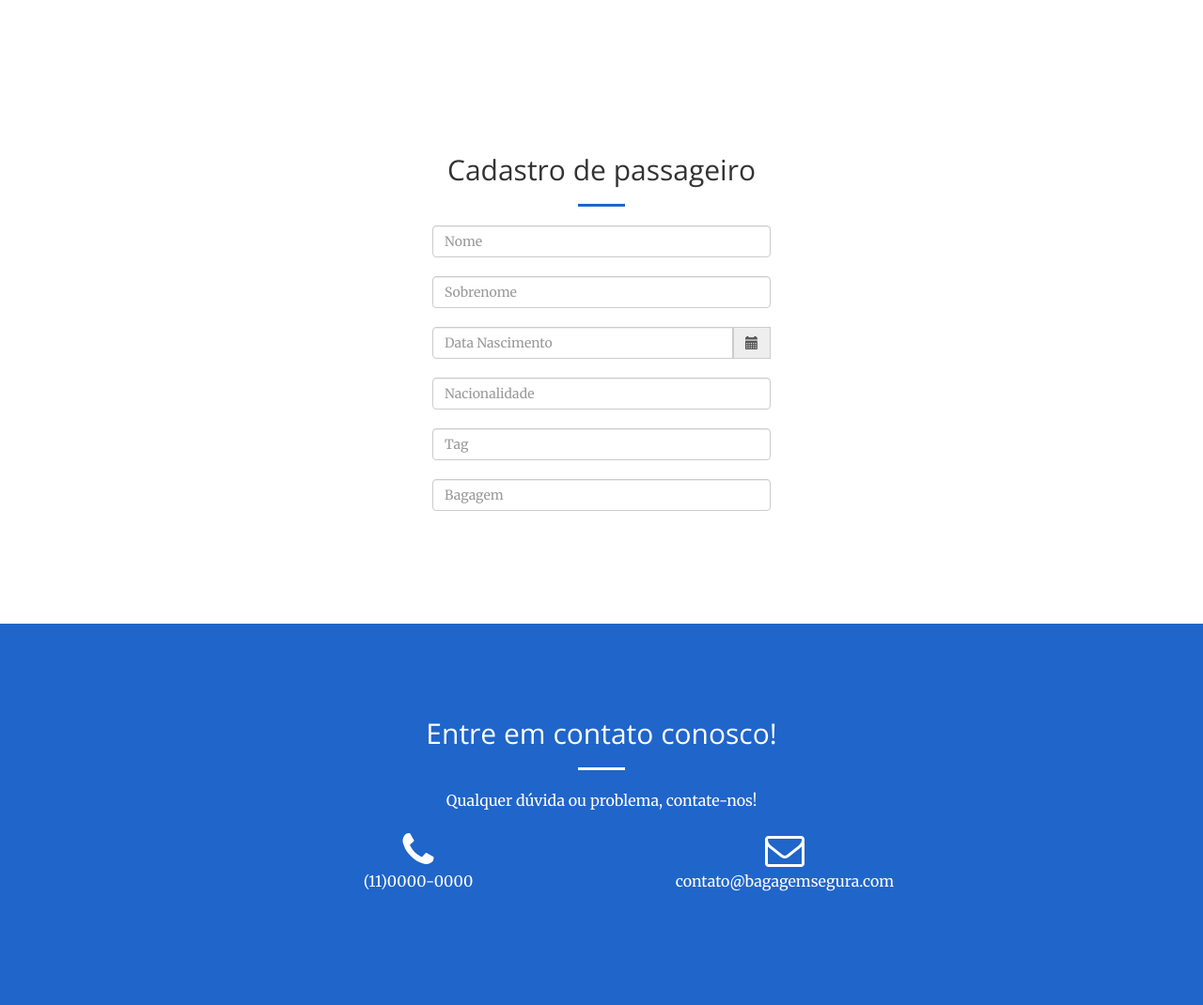
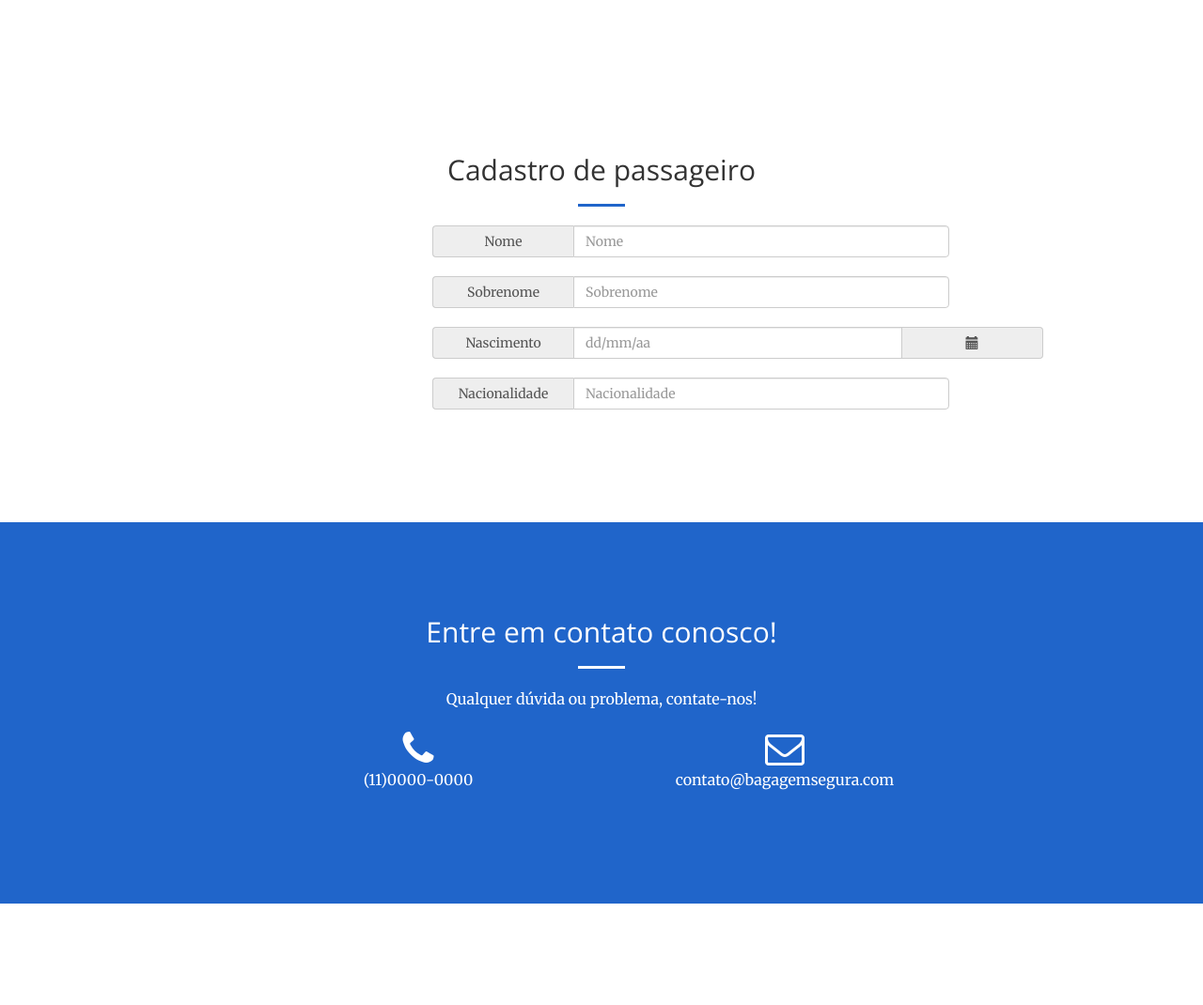
Before and after one commit to danielasy/seguranca-bagagens, a Django app: page /index/ in a window 1280 px wide. Shown: the part 1538-2608 px from the top of the page at 94% size. After the commit the page ends 2500 px from the top, so only its background shows below. Run offline with Django 3.2, Linux system fonts and the light colour scheme; parts of the project's set-up code (start-up, migrations or seed data) failed here and were passed over; some libraries are stand-ins or nearby versions.

Commit message:
Mudanca no layout

```diff
--- a/static/css/creative.css
+++ b/static/css/creative.css
@@ -419,3 +419,20 @@ img::-moz-selection {
 body {
   webkit-tap-highlight-color: #222222;
 }
+
+.input-group-addon {
+    min-width:150px;// if you want width please write here //
+    text-align:center;
+}
+
+.input-size-fixed {
+    min-width:400px;// if you want width please write here //
+}
+
+.input-size-fixed-calen {
+    min-width:350px;// if you want width please write here //
+}
+
+.calen-type {
+    max-width:50px;// if you want width please write here //
+}
--- a/templates/index.html
+++ b/templates/index.html
@@ -14,6 +14,8 @@
     <meta name="author" content="">
 
     <title>Bem-Vindo</title>
+
+    <script src="http://code.jquery.com/jquery-1.11.1.min.js"></script>
 
     <!-- Bootstrap Core CSS -->
     <link href="{% static "vendor/bootstrap/css/bootstrap.min.css" %}" rel="stylesheet">
@@ -142,24 +144,28 @@
             <div class="row">
                 <div class="col-lg-4 col-lg-offset-4 text-center">
 
-                        <input class="form-control" placeholder="Nome"><br/>
-                        <input class="form-control" placeholder="Sobrenome"><br/>
-                        <div class='input-group date' id='dataNascimento'>
-                           <input type='text' class="form-control" placeholder="Data Nascimento"/>
-                           <span class="input-group-addon">
-                               <span class="glyphicon glyphicon-calendar"></span>
-                           </span>
-                           <script type="text/javascript">
-                               $(function () {
-                                   $('#dataNascimento').datepicker({
-                                     container:'#dataNascimento'
-                                   });
-                               });
-                           </script>
-                        </div><br />
-                        <input class="form-control" placeholder="Nacionalidade"><br/>
-                        <input class="form-control" placeholder="Tag"><br/>
-                        <input class="form-control" placeholder="Bagagem"><br/>
+                  <div class="input-group input-group-md">
+                    <span class="input-group-addon">Nome</span>
+                    <input class="form-control input-size-fixed" placeholder="Nome">
+                  </div><br/>
+
+                  <div class="input-group input-group-md">
+                    <span class="input-group-addon">Sobrenome</span>
+                    <input class="form-control input-size-fixed" placeholder="Sobrenome">
+                  </div><br/>
+
+                  <div class="input-group input-group-md">
+                    <span class="input-group-addon">Nascimento</span>
+                    <input class="form-control input-size-fixed-calen" placeholder="dd/mm/aa">
+                    <span class="input-group-addon calen-type">
+                        <span class="glyphicon glyphicon-calendar"></span>
+                    </span>
+                  </div><br/>
+
+                  <div class="input-group input-group-md">
+                    <span class="input-group-addon">Nacionalidade</span>
+                    <input class="form-control input-size-fixed" placeholder="Nacionalidade">
+                  </div><br/>
                 </div>
             </div>
         </div>
@@ -189,9 +195,8 @@
 
 
     <!-- jQuery -->
-
-    <script src="https://ajax.googleapis.com/ajax/libs/jquery/2.1.4/jquery.min.js"></script>
-    <!--<script src="{% static "vendor/jquery/jquery.min.js" %}"></script>-->
+    <!--<script src="{% static "vendor/jquery/jquery.js" %}"></script>-->
+    <script src="https://ajax.googleapis.com/ajax/libs/jquery/2.2.4/jquery.min.js"></script>
 
     <!-- Bootstrap Core JavaScript -->
     <script src="{% static "vendor/bootstrap/js/bootstrap.min.js" %}"></script>
@@ -202,9 +207,13 @@
     <script src="{% static "vendor/scrollreveal/scrollreveal.min.js" %}"></script>
     <script src="{% static "vendor/magnific-popup/jquery.magnific-popup.min.js" %}"></script>
 
-
-
-
+    <script type="text/javascript">
+        $(function () {
+            $('#dataNascimento').datepicker({
+              container:'#dataNascimento'
+            });
+        });
+    </script>
 
     <!-- Theme JavaScript -->
     <script src="{% static "js/creative.min.js" %}"></script>
```
